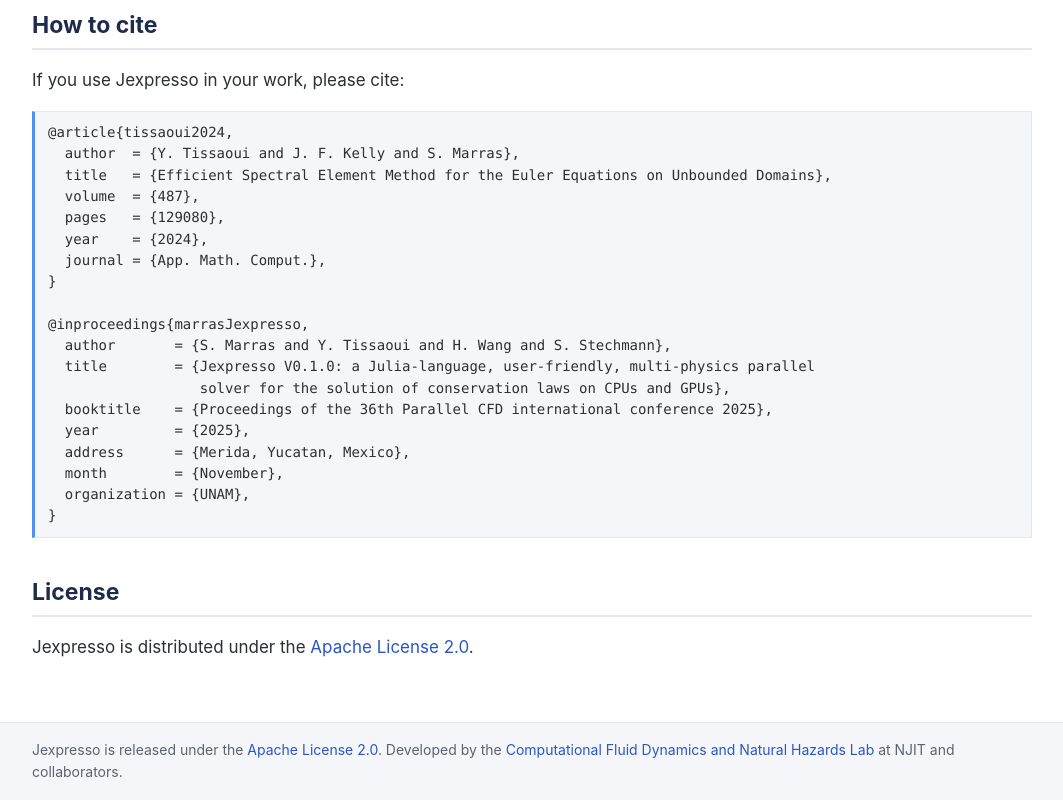
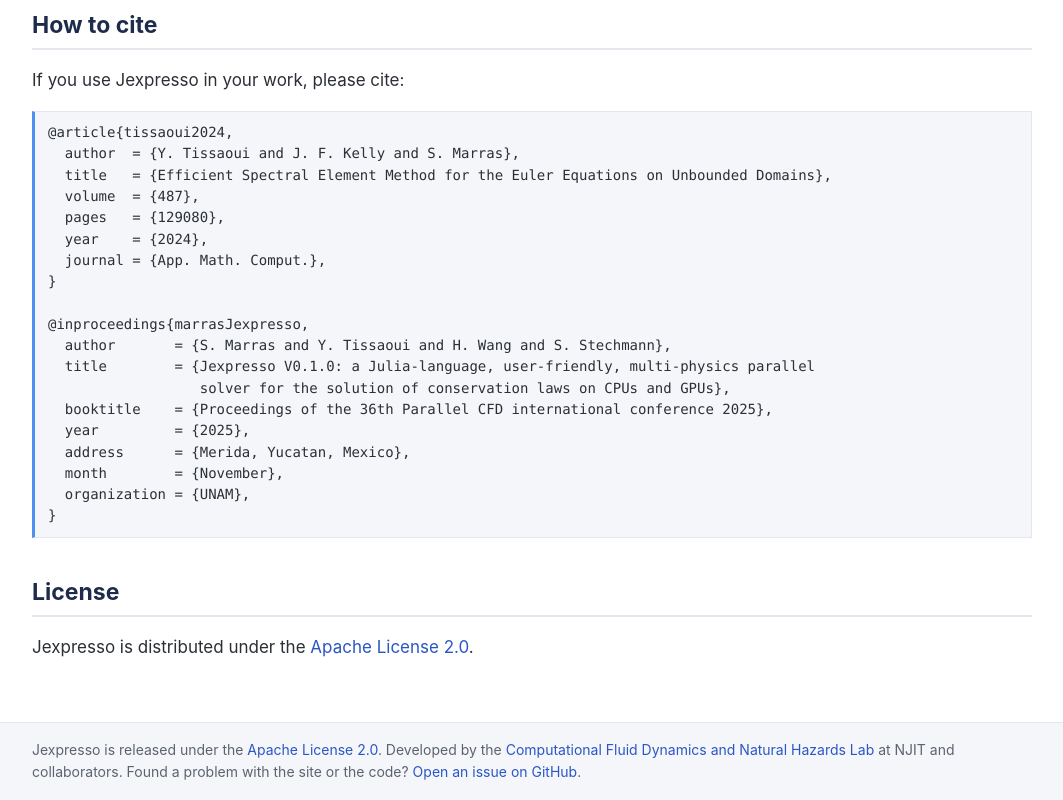
Before and after one commit to phsrinivas/jexpresso-site, a plain HTML site: page about.html in a window 1280 px wide. Shown: the part 438-1238 px from the top of the page, without its empty margins (108-1171 px from the left). Drawn offline with Linux system fonts and the light colour scheme.

Commit message:
Add link to the issue tracker in the footer

```diff
--- a/about.html
+++ b/about.html
@@ -65,7 +65,8 @@
 
 <footer>
   <p>Jexpresso is released under the <a href="https://github.com/smarras79/Jexpresso/blob/master/LICENSE.md">Apache License 2.0</a>.
-  Developed by the <a href="https://smarras79.github.io">Computational Fluid Dynamics and Natural Hazards Lab</a> at NJIT and collaborators.</p>
+  Developed by the <a href="https://smarras79.github.io">Computational Fluid Dynamics and Natural Hazards Lab</a> at NJIT and collaborators.
+  Found a problem with the site or the code? <a href="https://github.com/smarras79/Jexpresso/issues">Open an issue on GitHub</a>.</p>
 </footer>
 
 </body>
```
Also changed, not shown: gallery.html (+2 -1 lines), index.html (+2 -1 lines), install.html (+2 -1 lines).
